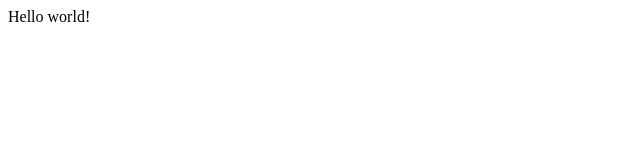
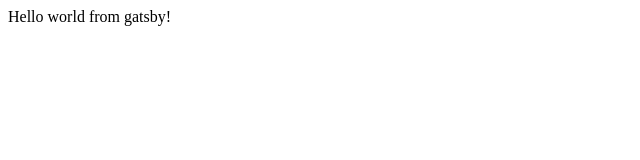
Before and after one commit to Richardsl/VideoHerokuFullstackTest, a Gatsby site in the folder frontend/: page / in a window 1280 px wide. Shown: the whole page, without its empty margins (0-640 px from the left). Built offline with nearby package versions, Linux system fonts and the light colour scheme; Gatsby itself is replaced by a stand-in of ours.

Commit message:
second commit

```diff
--- a/backend/package.json
+++ b/backend/package.json
@@ -5,8 +5,8 @@
   "main": "index.js",
   "scripts": {
     "test": "echo \"Error: no test specified\" && exit 1",
-    "start": "node build/index.js",
-    "build": ""
+    "start": "node index.js",
+    "build": "echo \"Building backend...\" && exit 1"
   },
   "keywords": [],
   "author": "Richard Slettevoll",
--- a/frontend/src/pages/index.js
+++ b/frontend/src/pages/index.js
@@ -1,5 +1,5 @@
 import React from "react"
 
 export default function Home() {
-  return <div>Hello world!</div>
+  return <div>Hello world from gatsby!</div>
 }
```
Also changed, not shown: package.json (+5 -6 lines), 1 other file.
